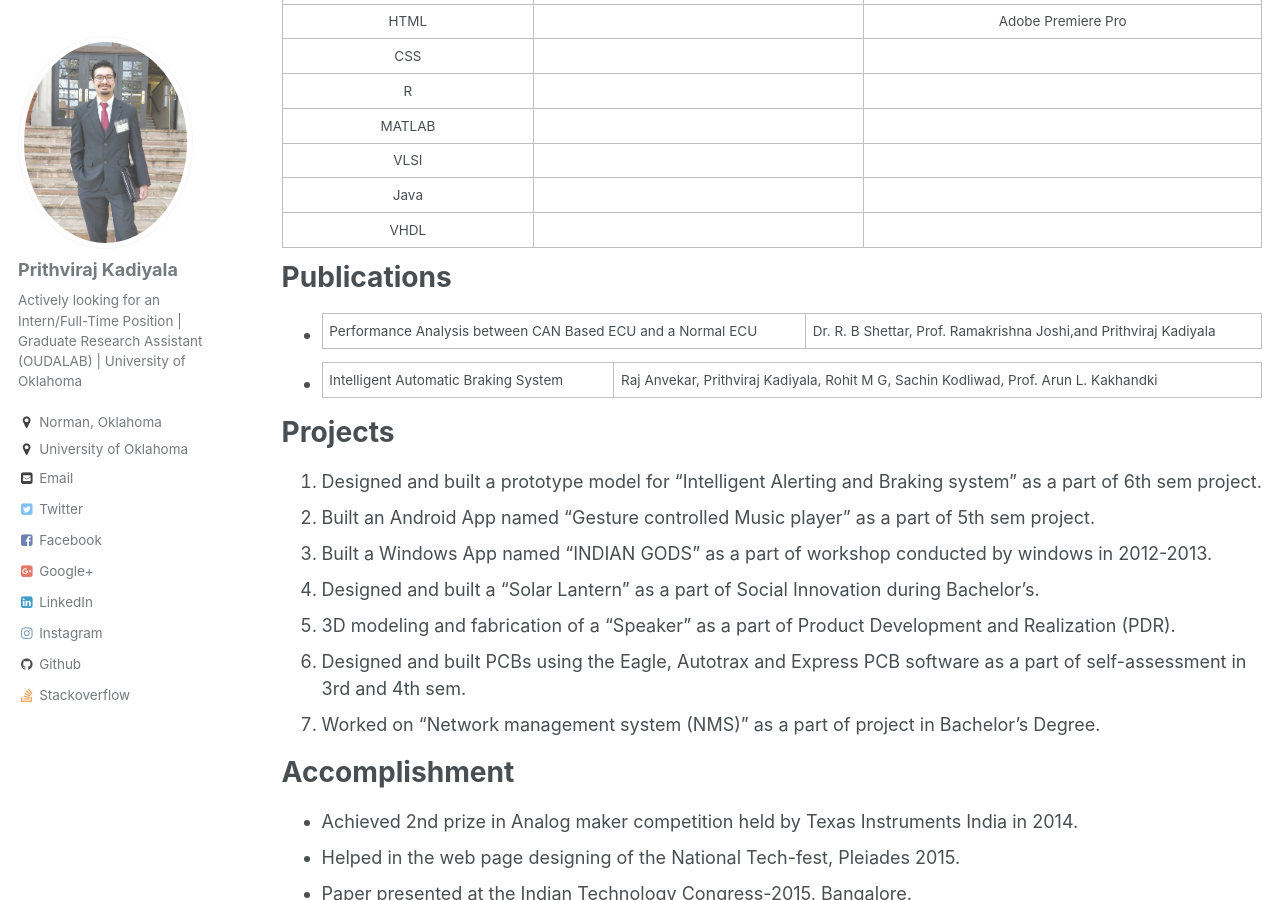
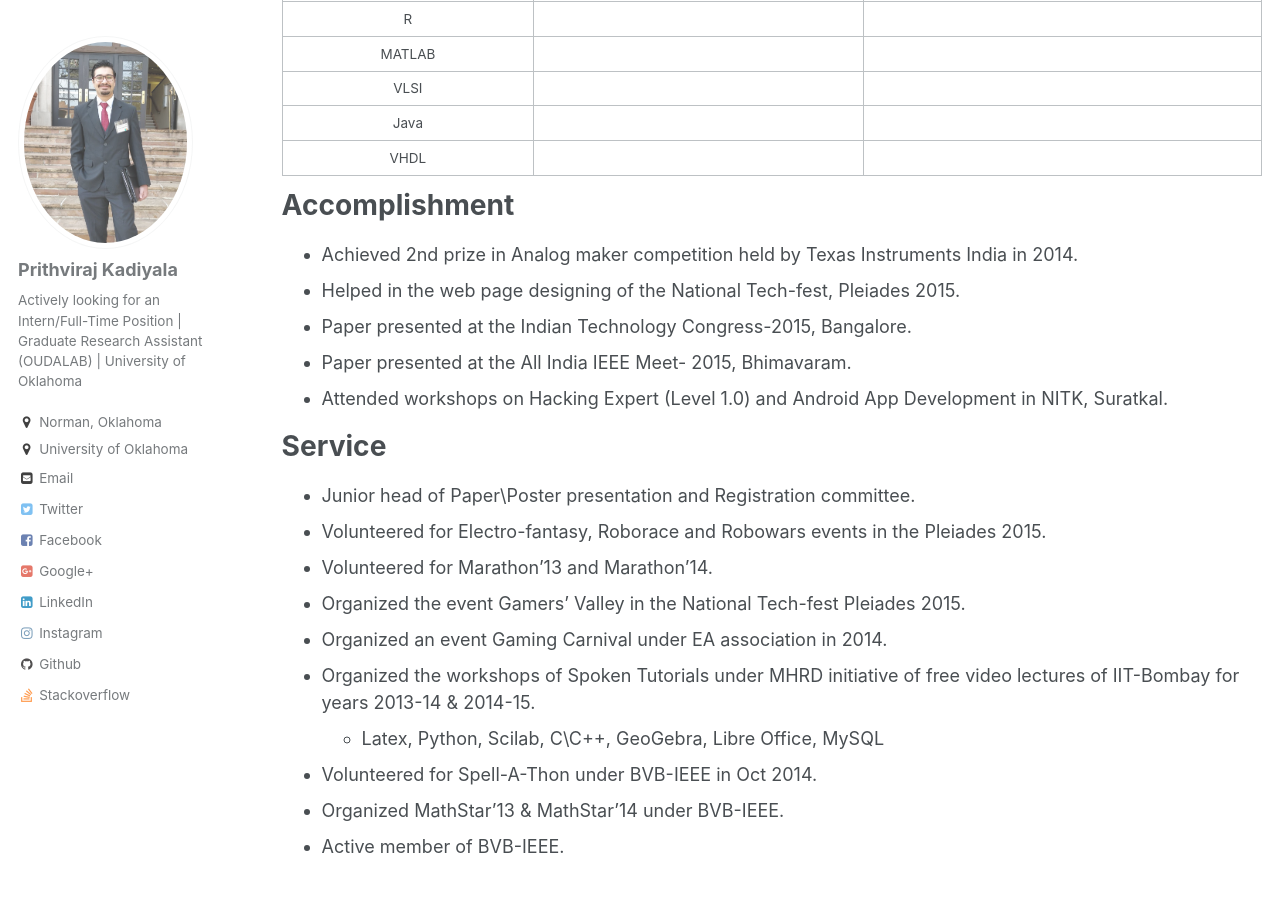
Before and after one commit to prithvirajkadiyala/prithvirajkadiyala.github.io, a Jekyll site: the page built from _pages/cv.md, in a window 1280 px wide and 900 px high, scrolled down 1484 px. Built offline with Jekyll 4.4.1, drawn with Linux system fonts in a browser that asks for light colours.

Commit message:
Update cv.md

```diff
--- a/_pages/cv.md
+++ b/_pages/cv.md
@@ -14,10 +14,8 @@ redirect_from:
 1. [Education](#education)
 2. [Work Experience](#work-experience)
 3. [Skills](#skills)
-4. [Publications](#publications)
-5. [Projects](#projects)
-6. [Accomplishment](#accomplishment)
-7. [Service](#service)
+4. [Accomplishment](#accomplishment)
+5. [Service](#service)
 
 Education
 ======
@@ -60,22 +58,6 @@ Skills
 | Java          |              |                |
 | VHDL          |              |                |
 
-Publications
-======
-* Performance Analysis between CAN Based ECU and a Normal ECU|Dr. R. B Shettar, Prof. Ramakrishna Joshi,and Prithviraj Kadiyala
-* Intelligent Automatic Braking System| Raj Anvekar, Prithviraj Kadiyala, Rohit M G, Sachin Kodliwad, Prof. Arun L. Kakhandki
-
-
-Projects
-======
-  1. Designed and built a prototype model for “Intelligent Alerting and Braking system” as a part of 6th sem project.
-  2. Built an Android App named “Gesture controlled Music player” as a part of 5th sem project.
-  3. Built a Windows App named “INDIAN GODS” as a part of workshop conducted by windows in 2012-2013.
-  4. Designed and built a “Solar Lantern” as a part of Social Innovation during Bachelor’s.
-  5. 3D modeling and fabrication of a “Speaker” as a part of Product Development and Realization (PDR).
-  6. Designed and built PCBs using the Eagle, Autotrax and Express PCB software as a part of self-assessment in 3rd and 4th sem.
-  7. Worked on “Network management system (NMS)” as a part of project in Bachelor’s Degree.
-
 
 Accomplishment
 ======
```
